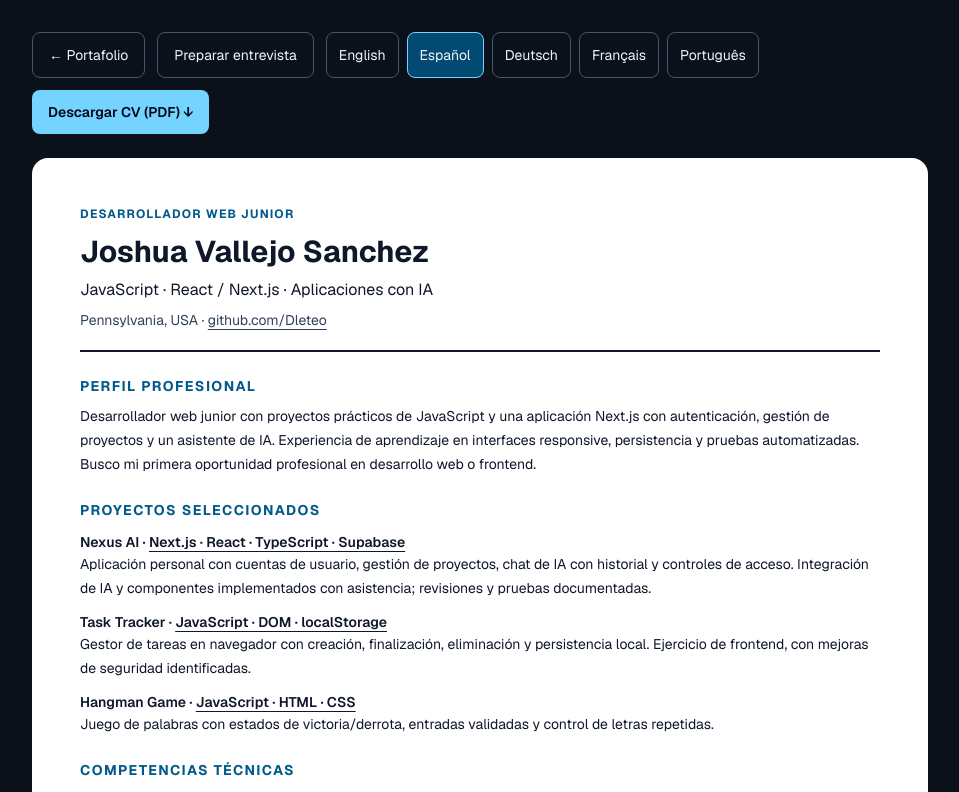
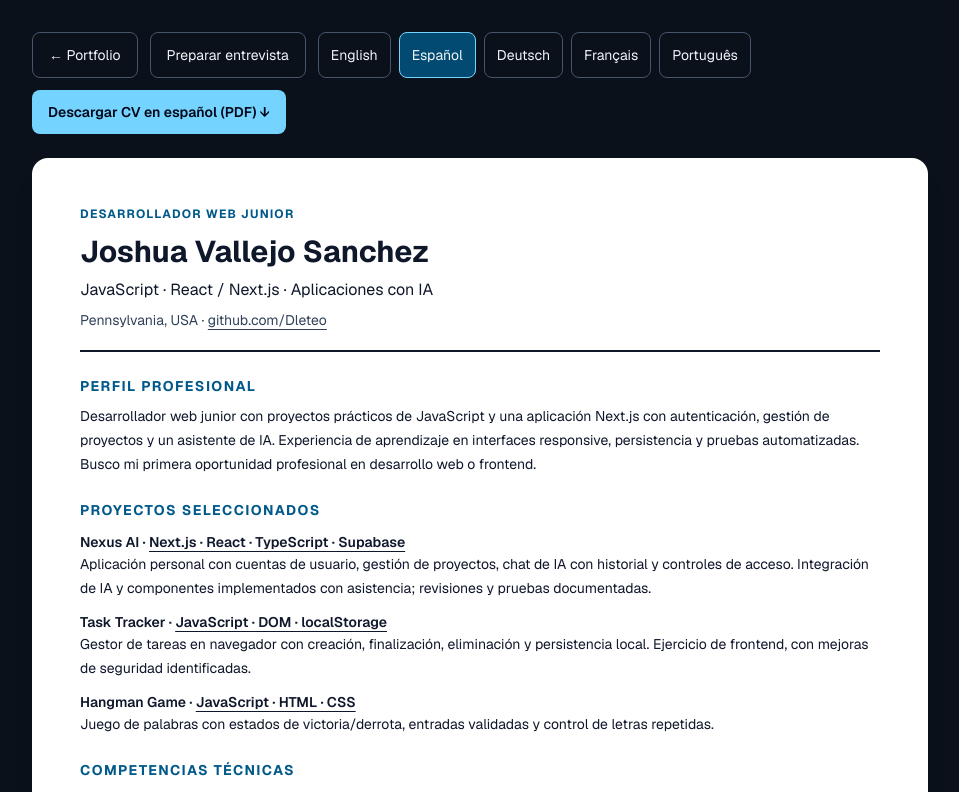
Before and after one commit to Dleteo/Nexus-AI, a Next.js app: page /resume in a window 1280 px wide. Shown: the top 792 px of the page, without its empty margins (160-1119 px from the left). Built offline with nearby package versions, Linux system fonts and the light colour scheme.

Commit message:
feat(i18n): show download for matching selected language on portfolio and resume

```diff
--- a/app/resume/page.tsx
+++ b/app/resume/page.tsx
@@ -3,7 +3,7 @@ import Link from "next/link";
 import { certifications,totalTrainingHours } from "../../data/certifications";
 import { professionalProfile as profile } from "../../data/profile";
 import { resumeCopy, type ResumeLang } from "../../data/resume-copy";
-import { siteLanguages, isSiteLanguage } from "../../data/site-languages";
+import { siteLanguages, isSiteLanguage,cvDownloadPath,cvFileName,cvDownloadLabels,portfolioPath } from "../../data/site-languages";
 
 export const metadata: Metadata={title:"Joshua Vallejo Sanchez | CV Junior Web Developer",description:"CV bilingüe con proyectos verificables y formación documentada."};
 
@@ -12,10 +12,10 @@ export default async function ResumePage({searchParams}:{searchParams:Promise<{l
  return <main className="min-h-screen bg-[#0a111b] px-4 py-8 text-slate-100 print:min-h-0 print:bg-white print:p-0">
  <div className="mx-auto max-w-4xl">
  <nav aria-label="Acciones del currículum" className="mb-6 flex flex-wrap gap-3 print:hidden">
- <Link href="/" className="rounded-lg border border-slate-600 px-4 py-3 text-sm">← Portafolio</Link>
+ <Link href={portfolioPath(language)} className="rounded-lg border border-slate-600 px-4 py-3 text-sm">← Portfolio</Link>
  <Link href="/interview" className="rounded-lg border border-slate-600 px-4 py-3 text-sm">Preparar entrevista</Link>
  <div role="group" aria-label="Resume language" className="flex flex-wrap gap-2">{siteLanguages.map(x=><Link key={x.code} href={"/resume?lang="+x.code} lang={x.code} aria-current={x.code===language?"page":undefined} className={x.code===language?"rounded-lg border border-sky-300 bg-sky-900 px-3 py-3 text-sm":"rounded-lg border border-slate-600 px-3 py-3 text-sm"}>{x.nativeName}</Link>)}</div>
- <a className="rounded-lg bg-sky-300 px-4 py-3 text-sm font-semibold text-slate-950" href={"/api/resume/pdf?lang="+language} download={"Joshua-Vallejo-Sanchez-CV-"+language+".pdf"}>Descargar CV (PDF) ↓</a>
+ <a className="rounded-lg bg-sky-300 px-4 py-3 text-sm font-semibold text-slate-950" href={cvDownloadPath(language)} download={cvFileName(language)}>{cvDownloadLabels[language]} ↓</a>
  </nav>
  <article id="resume-print-sheet" lang={language} className="rounded-2xl bg-white px-6 py-9 text-slate-900 shadow-xl sm:px-12 sm:py-12 print:rounded-none print:px-0 print:py-0 print:shadow-none">
  <header className="border-b-2 border-slate-900 pb-5">
```
